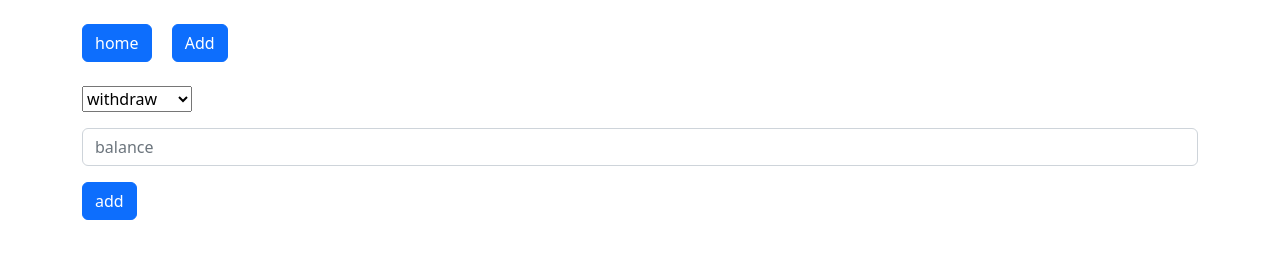
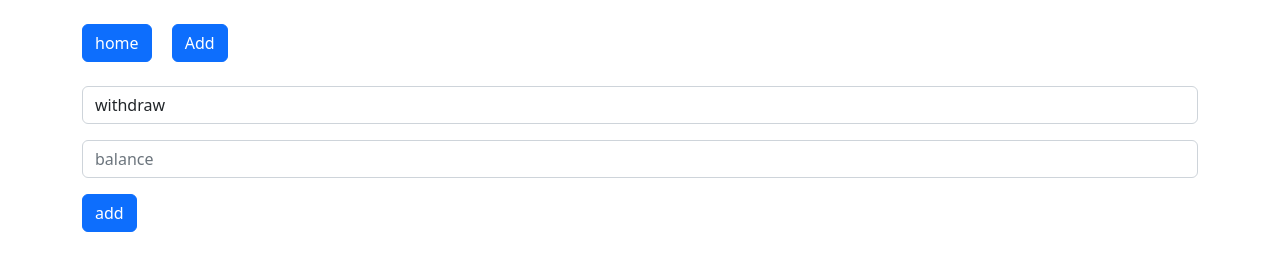
Before and after one commit to MoatazElsaied/System-Bank, a plain HTML site: page addTransaction.html in a window 1280 px wide. Drawn offline with nearby package versions, Linux system fonts and the light colour scheme.

Commit message:
Update addTransaction.html

```diff
--- a/addTransaction.html
+++ b/addTransaction.html
@@ -16,7 +16,7 @@
     </div>
     <div class="container my-4">
         <form id="addTransaction">
-            <select name="tType">
+            <select class="form-control" name="tType">
                 <option value="withdraw">withdraw</option>
                 <option value="addBalance">addBalance</option>
             </select>
```
